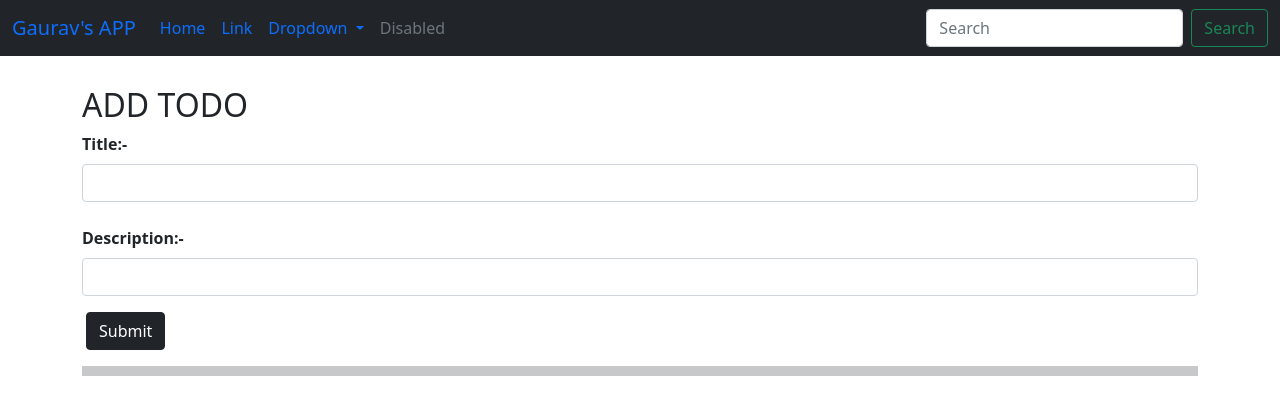
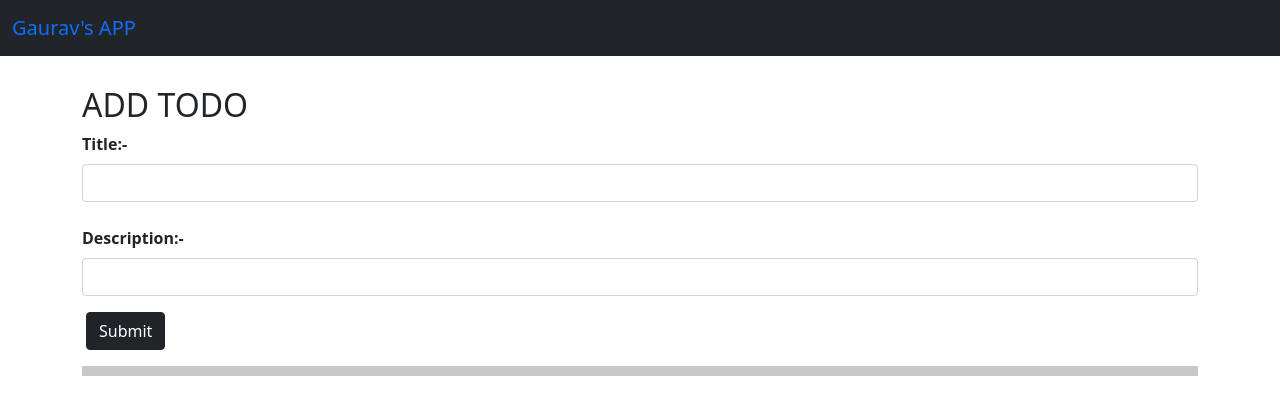
Before and after one commit to Gaurav4050/to-do_list, a Flask app: page / in a window 1280 px wide. Shown: the top 400 px of the page. Run offline with Flask 2, Linux system fonts and the light colour scheme; data comes from the database, SQL or seed files in the repository.

Commit message:
update base.html

```diff
--- a/templates/base.html
+++ b/templates/base.html
@@ -24,37 +24,7 @@
                 aria-label="Toggle navigation">
                 <span class="navbar-toggler-icon"></span>
             </button>
-            <div class="collapse navbar-collapse" id="navbarSupportedContent">
-                <ul class="navbar-nav me-auto mb-2 mb-lg-0">
-                    <li class="nav-item">
-                        <a class="nav-link active" aria-current="page" href="#">Home</a>
-                    </li>
-                    <li class="nav-item">
-                        <a class="nav-link" href="#">Link</a>
-                    </li>
-                    <li class="nav-item dropdown">
-                        <a class="nav-link dropdown-toggle" href="#" id="navbarDropdown" role="button"
-                            data-bs-toggle="dropdown" aria-expanded="false">
-                            Dropdown
-                        </a>
-                        <ul class="dropdown-menu" aria-labelledby="navbarDropdown">
-                            <li><a class="dropdown-item" href="#">Action</a></li>
-                            <li><a class="dropdown-item" href="#">Another action</a></li>
-                            <li>
-                                <hr class="dropdown-divider">
-                            </li>
-                            <li><a class="dropdown-item" href="#">Something else here</a></li>
-                        </ul>
-                    </li>
-                    <li class="nav-item">
-                        <a class="nav-link disabled">Disabled</a>
-                    </li>
-                </ul>
-                <form class="d-flex">
-                    <input class="form-control me-2" type="search" placeholder="Search" aria-label="Search">
-                    <button class="btn btn-outline-success" type="submit">Search</button>
-                </form>
-            </div>
+
         </div>
     </nav>
 {% block box %}
```
